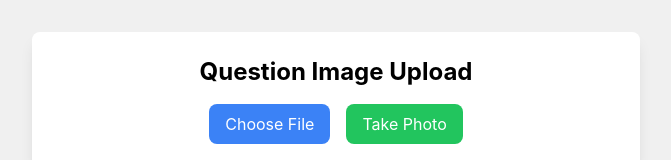
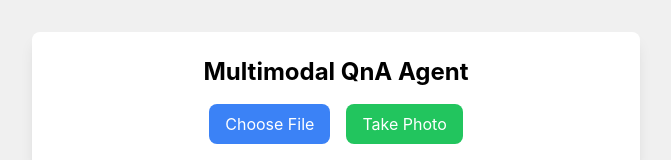
Before and after one commit to psr1981/ar-qna-client, a React (Vite) app: page / in a window 1280 px wide. Shown: the top 160 px of the page, without its empty margins (304-975 px from the left). Built offline with nearby package versions, Linux system fonts and the light colour scheme.

Commit message:
updating top level header

```diff
--- a/src/components/ImageUploader.tsx
+++ b/src/components/ImageUploader.tsx
@@ -109,7 +109,7 @@
 
   return (
     <div className="bg-white rounded-lg shadow-lg p-4 md:p-6 w-full">
-      <h2 className="text-xl md:text-2xl font-bold mb-4 text-center">Question Image Upload</h2>
+      <h2 className="text-xl md:text-2xl font-bold mb-4 text-center">Multimodal QnA Agent</h2>
 
       {showCamera ? (
         <div className="relative">
```
